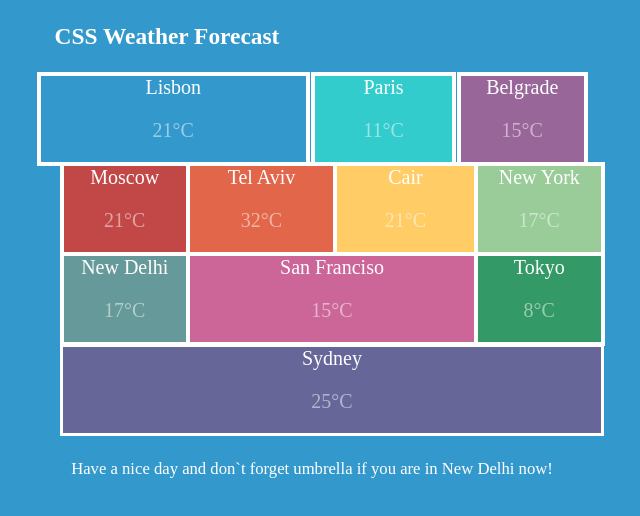
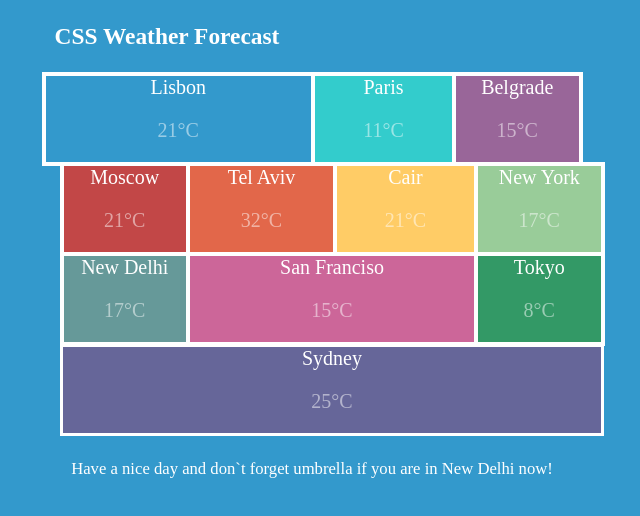
Before and after one commit to catsupreme/catsupreme.github.io, a plain HTML site: page css_weather_forecast/index.html in a window 1280 px wide. Shown: the whole page, without its empty margins (328-968 px from the left). Drawn offline with Linux system fonts and the light colour scheme; some icons are missing.

Commit message:
very hard

```diff
--- a/css_weather_forecast/css/style.css
+++ b/css_weather_forecast/css/style.css
@@ -113,6 +113,12 @@
  	padding: 0;
  	font-size: 20px
  }
+ ul.gun {
+ 	margin: 0;
+ 	padding: 0;
+
+
+ }
  li.col12, li.col1, li.col2 {
 
  	margin: 0;
--- a/css_weather_forecast/index.html
+++ b/css_weather_forecast/index.html
@@ -10,6 +10,7 @@
 <body>
 		<ul align="center" class="what">
 		<h3 align="center">CSS Weather Forecast <i class="wi wi-sunrise"></i></h3>
+		<ul align="center" class="gun">
 		<li class="col12">
 			<a>Lisbon
 				<p>21&deg;C <i class="wi wi-day-sunny"></a></i></p>
@@ -20,6 +21,7 @@
 			<li align="center" class="col2"><a>Belgrade
 				<p>15&deg;C<i class="wi wi-day-cloudy"></a></i></p>
 			</li>
+			</ul>
 
 			<ul>
 			<li align="center" class="col3"> <a>Moscow
```
